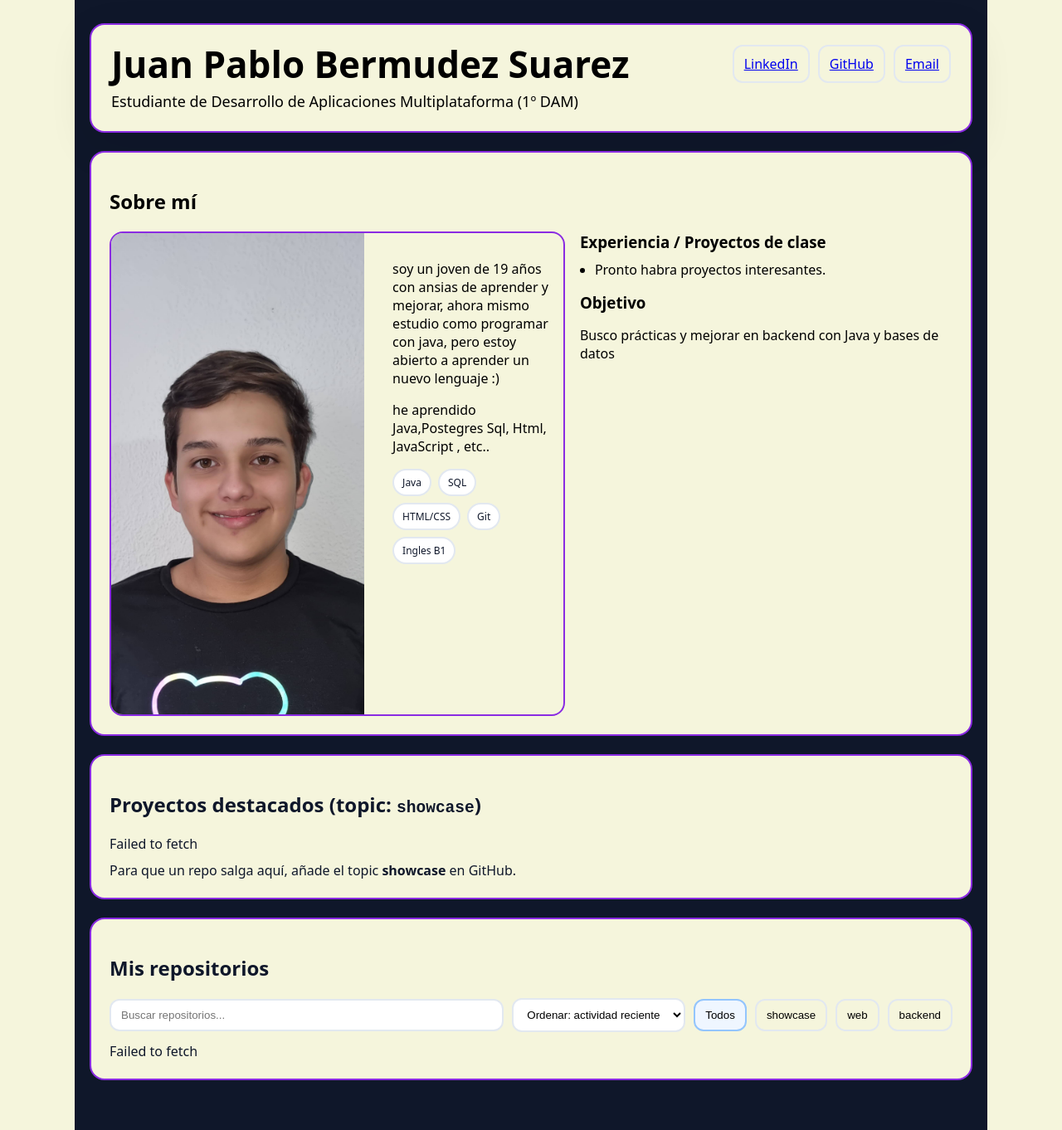
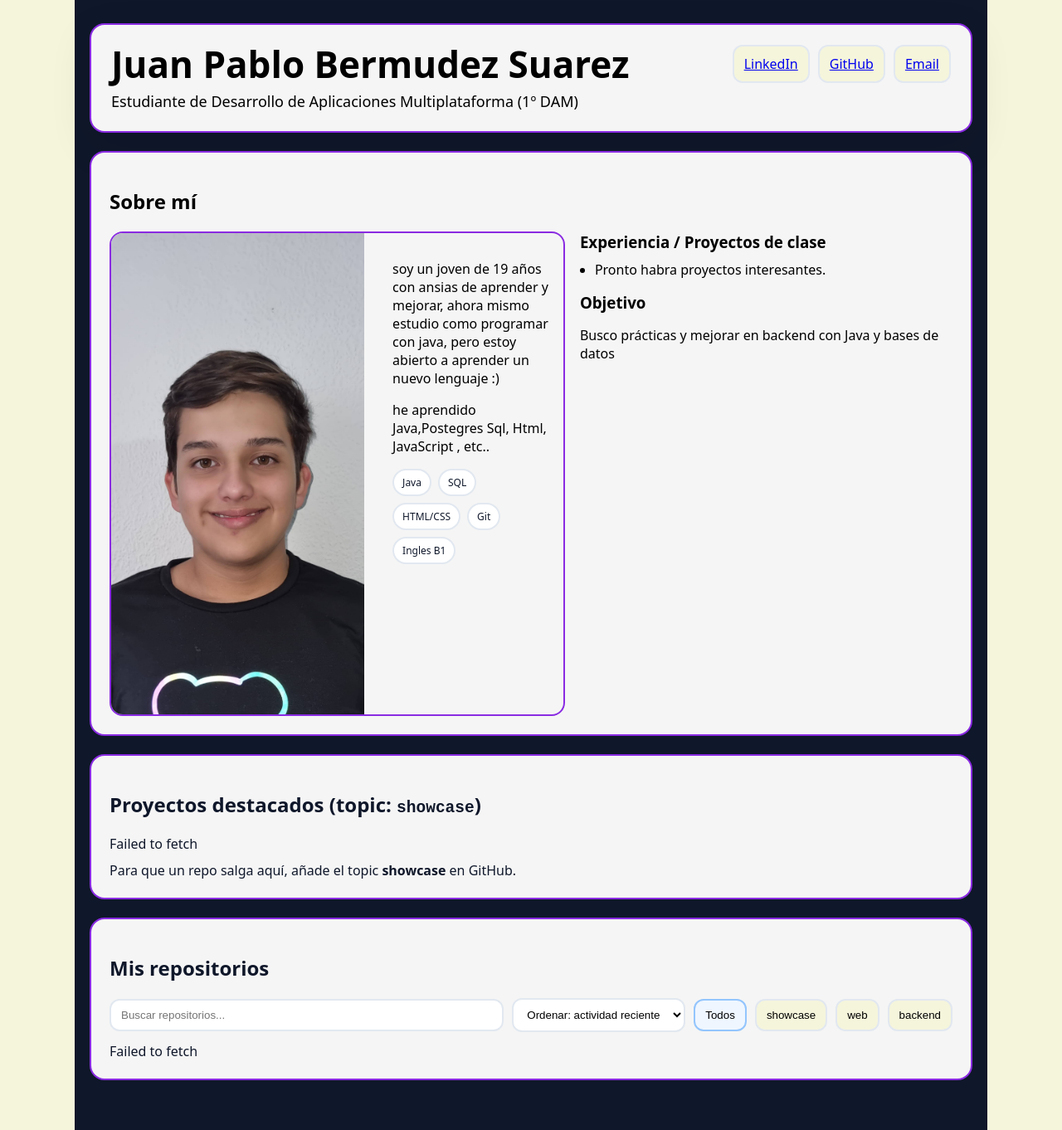
Before and after one commit to juanpsuaa/juanpsuaa.github.io, a Jekyll site: the page built from index.html, in a window 1280 px wide. Shown: the whole page at 83% size. Built offline with Jekyll 4.4.1, drawn with Linux system fonts in a browser that asks for light colours.

Commit message:
prueba(eliminar)

```diff
--- a/index.html
+++ b/index.html
@@ -4,7 +4,7 @@ title: "Juan Pablo Bermudez Suarez — CV & Repos"
 ---
 
 <div class="container">
-  <header class="topbar" style="background-color: beige;border-color: blueviolet;">
+  <header class="topbar" style="background-color: whitesmoke;border-color: blueviolet;">
     <div style="border-radius: 1px;">
       <h1 class="title" style="color: black;">Juan Pablo Bermudez Suarez</h1>
       <div class="subtitle"b style="color: black;">Estudiante de Desarrollo de Aplicaciones Multiplataforma (1º DAM)</div>
@@ -16,7 +16,7 @@ title: "Juan Pablo Bermudez Suarez — CV & Repos"
     </nav>
   </header>
 
-  <section class="section" style="background-color: beige;color: black;border-color: blueviolet;">
+  <section class="section" style="background-color: whitesmoke;color: black;border-color: blueviolet;">
     <h2 style="color: black;">Sobre mí</h2>
     <div class="grid2" >
       <div class="profile" style="border-color: blueviolet;">
@@ -52,7 +52,7 @@ title: "Juan Pablo Bermudez Suarez — CV & Repos"
     </div>
   </section>
 
-  <section class="section" style="background-color: beige;border-color: blueviolet;">
+  <section class="section" style="background-color: whitesmoke;border-color: blueviolet;">
     <h2>Proyectos destacados (topic: <code>showcase</code>)</h2>
     <div id="featured" class="cards"></div>
     <p class="muted" style="margin:10px 0 0">
@@ -60,7 +60,7 @@ title: "Juan Pablo Bermudez Suarez — CV & Repos"
     </p>
   </section>
 
-  <section class="section" style="background-color: beige;border-color: blueviolet;">
+  <section class="section" style="background-color: whitesmoke;border-color: blueviolet;">
     <h2>Mis repositorios</h2>
     <div class="toolbar">
       <input id="q" class="input" placeholder="Buscar repositorios..." />
```
